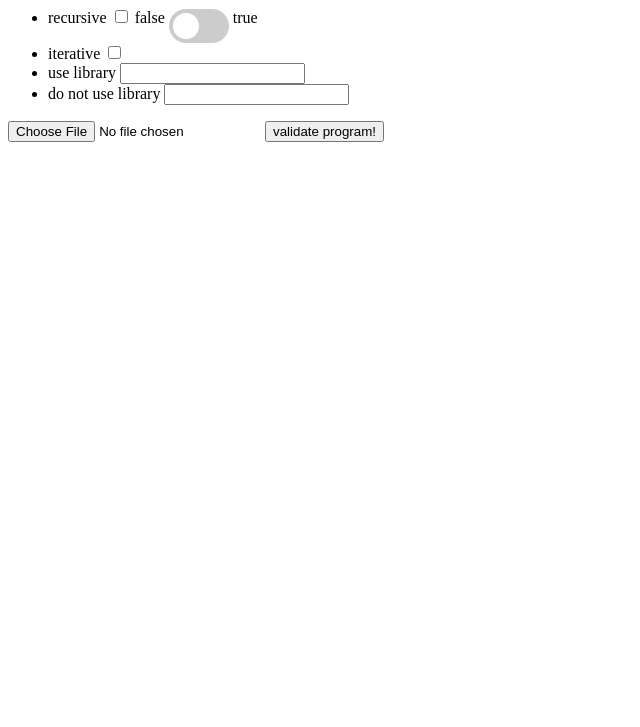
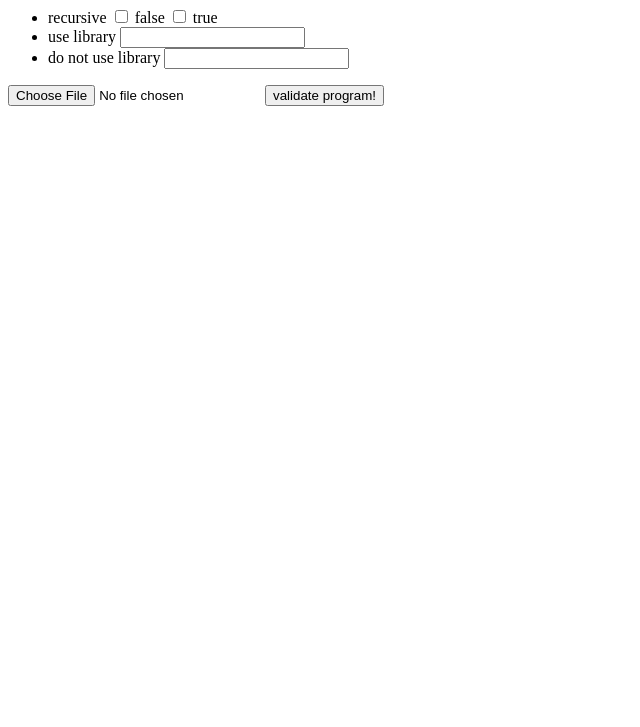
Before and after one commit to julisahun/JutgeProblemValidatorPlayground, a website built with Vite: page index.html in a window 1280 px wide. Shown: the part 73-800 px from the top of the page, without its empty margins (0-640 px from the left). Built offline with nearby package versions, Linux system fonts and the light colour scheme.

Commit message:
update version and remove workflow

```diff
--- a/index.html
+++ b/index.html
@@ -13,15 +13,8 @@
             recursive
             <input type="checkbox" id="recursive"/>
             false
-            <label class="switch">
-                <input type="checkbox">
-                <span class="slider round"></span>
-            </label>
+            <input type="checkbox" id="iterative"/>
             true
-        </li>
-        <li class="property">
-            iterative
-            <input type="checkbox" id="iterative" />
         </li>
         <li class="property">
             use library
--- a/package.json
+++ b/package.json
@@ -12,6 +12,6 @@
     "vite": "^5.2.0"
   },
   "dependencies": {
-    "jutge-problem-validator": "^1.0.5"
+    "jutge-problem-validator": "^1.0.6"
   }
 }
```
Also changed, not shown: 2 other files.
